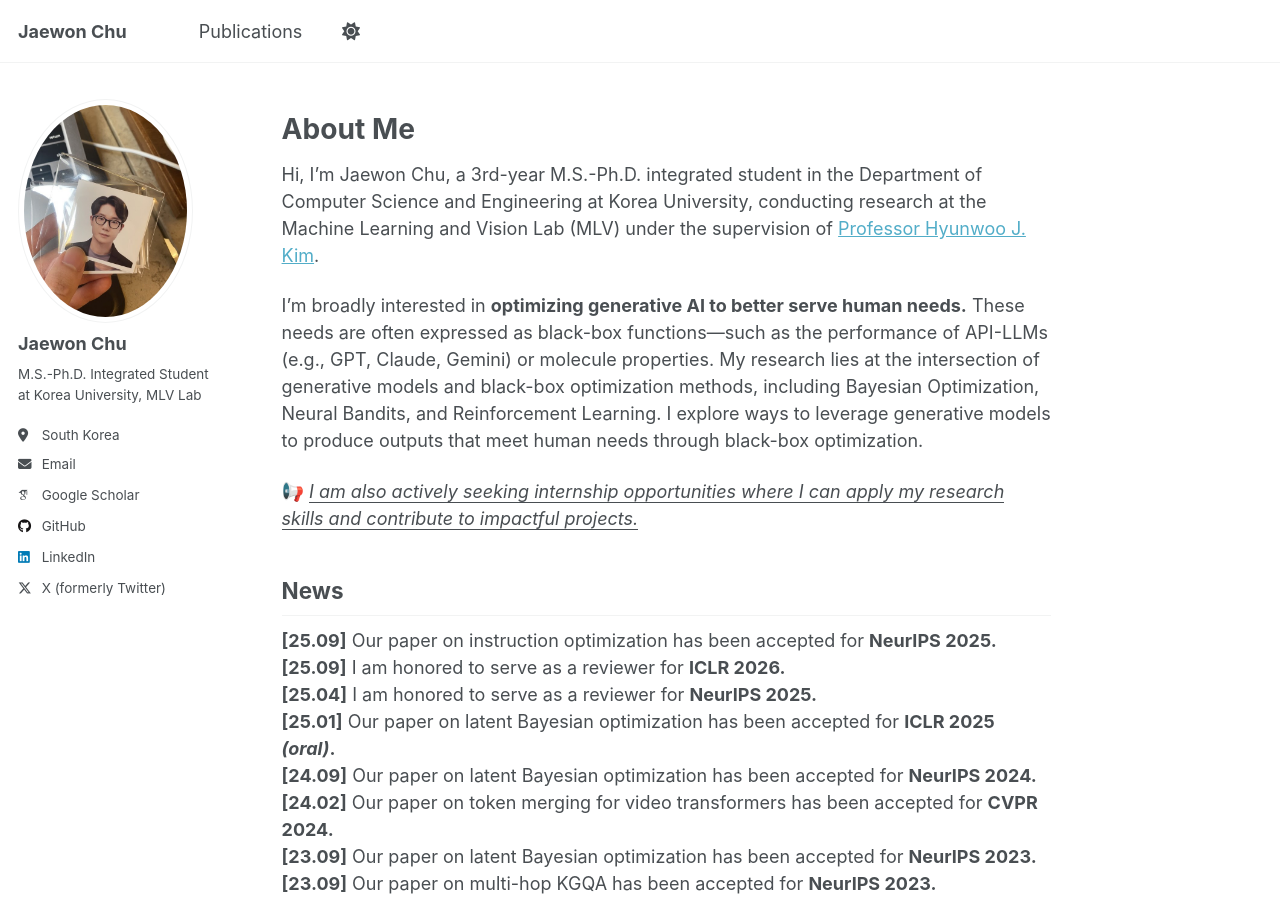
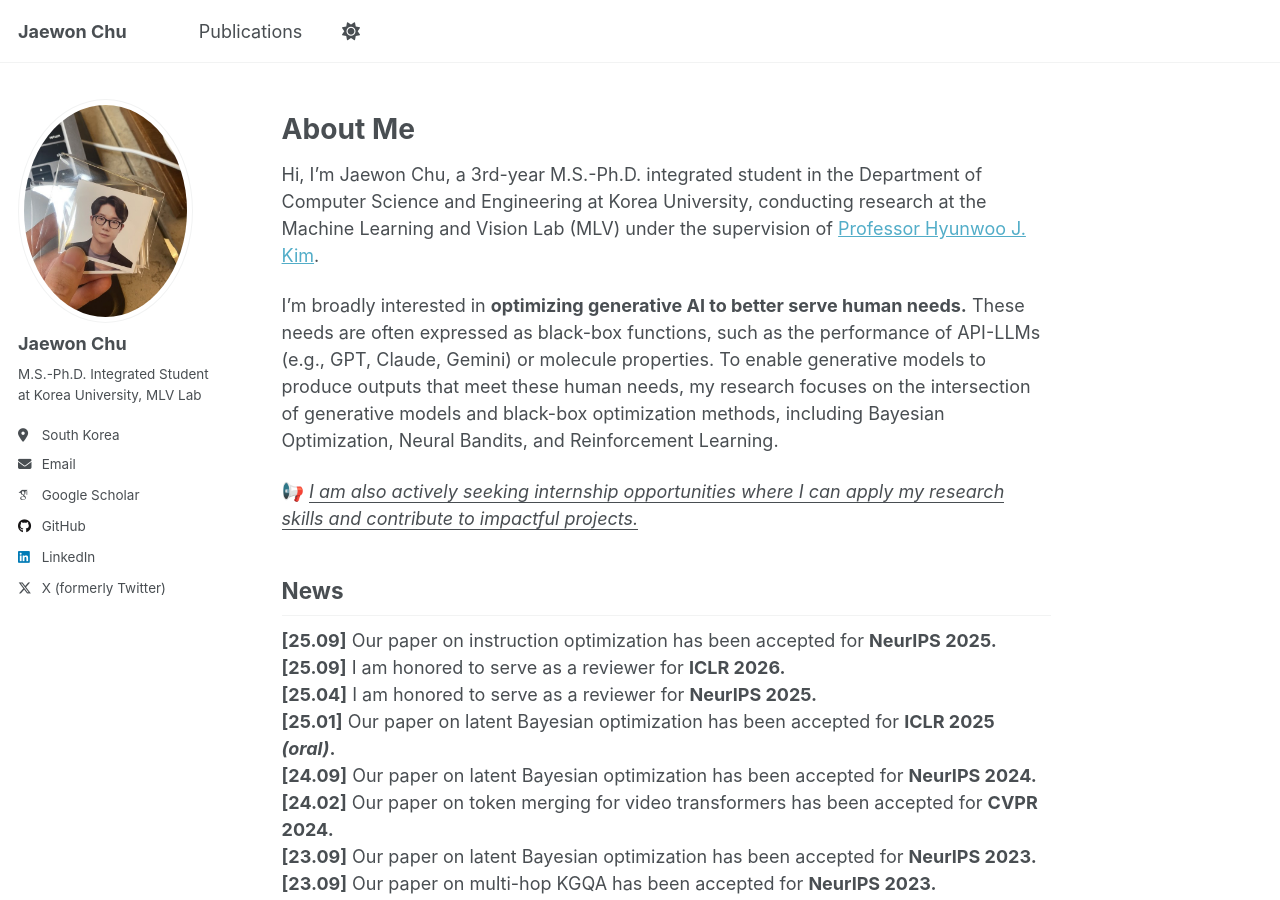
Before and after one commit to jaewonchu/jaewonchu.github.io, a Jekyll site: the page built from _pages/about.md, in a window 1280 px wide and 900 px high. Built offline with Jekyll 4.4.1, drawn with Linux system fonts in a browser that asks for light colours; some web fonts are replaced; a script that is not in the unit is left out.

Commit message:
Modification

```diff
--- a/_pages/about.md
+++ b/_pages/about.md
@@ -10,7 +10,7 @@ About Me
 ======
 Hi, I’m Jaewon Chu, a 3rd-year M.S.-Ph.D. integrated student in the Department of Computer Science and Engineering at Korea University, conducting research at the Machine Learning and Vision Lab (MLV) under the supervision of [Professor Hyunwoo J. Kim](https://www.hyunwoojkim.com/).
 
-I’m broadly interested in <strong>optimizing generative AI to better serve human needs.</strong> These needs are often expressed as black-box functions—such as the performance of API-LLMs (e.g., GPT, Claude, Gemini) or molecule properties. My research lies at the intersection of generative models and black-box optimization methods, including Bayesian Optimization, Neural Bandits, and Reinforcement Learning. I explore ways to leverage generative models to produce outputs that meet human needs through black-box optimization.
+I’m broadly interested in <strong>optimizing generative AI to better serve human needs.</strong> These needs are often expressed as black-box functions, such as the performance of API-LLMs (e.g., GPT, Claude, Gemini) or molecule properties. To enable generative models to produce outputs that meet these human needs, my research focuses on the intersection of generative models and black-box optimization methods, including Bayesian Optimization, Neural Bandits, and Reinforcement Learning.
 
 📢 _<u>I am also actively seeking internship opportunities where I can apply my research skills and contribute to impactful projects.</u>_
 
```
